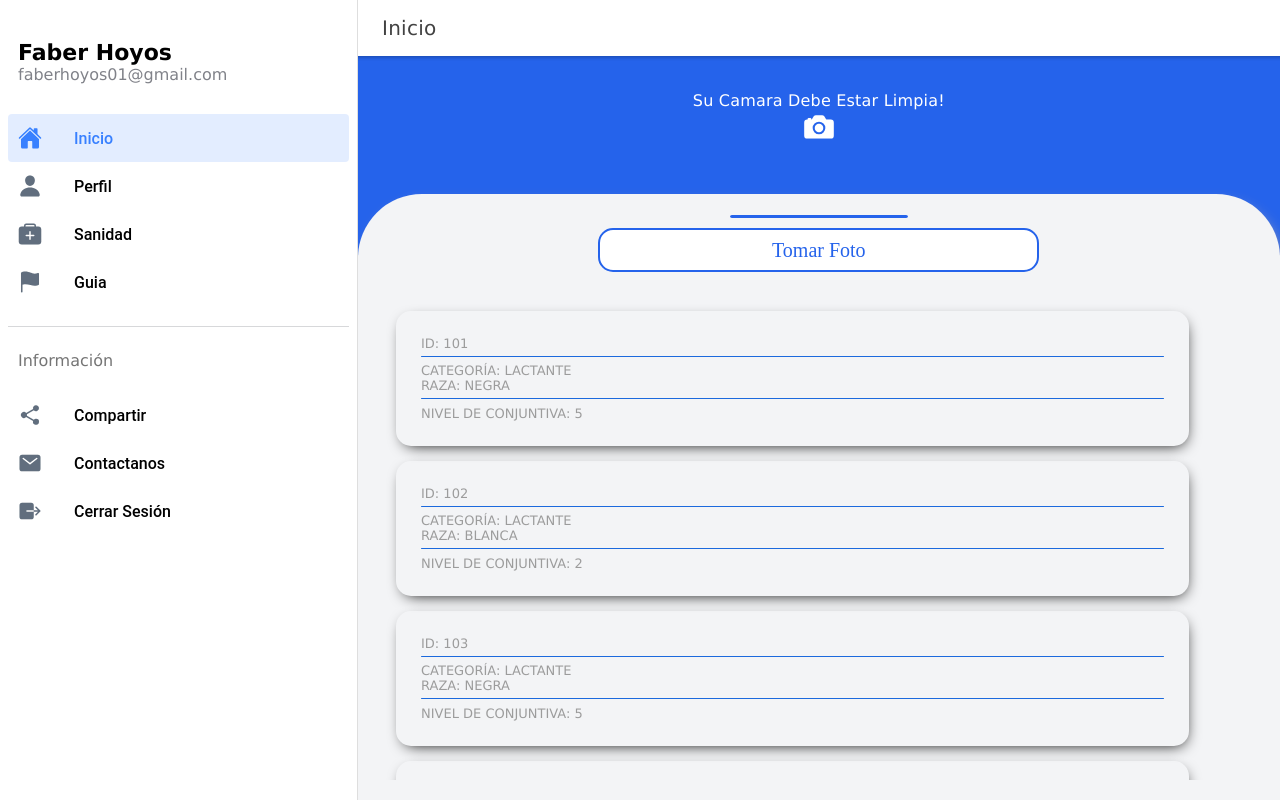
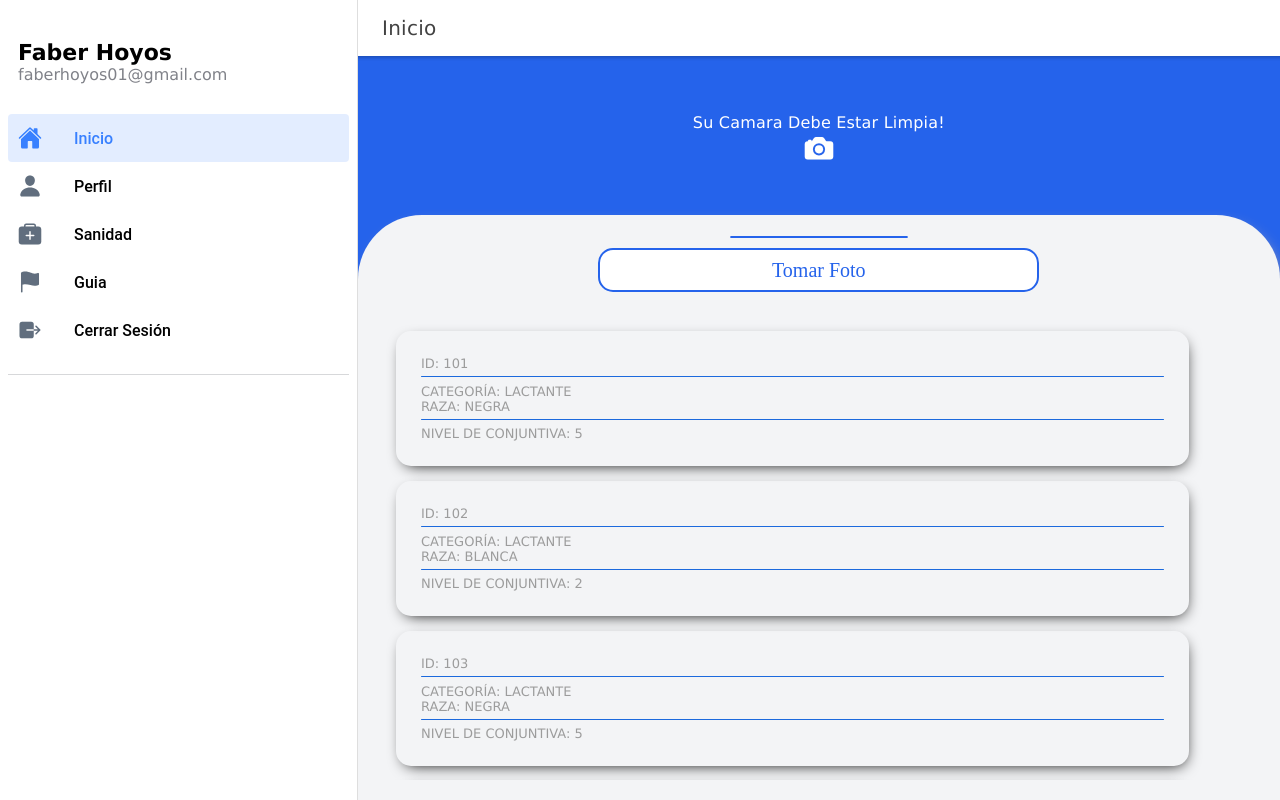
Before and after one commit to faber28/OvinoCap, a React (Create React App) app: page /page/Inicio in a window 1280 px wide. Built offline with nearby package versions, Linux system fonts and the light colour scheme.

Commit message:
eliminado botones COmpartir Contactanos Ya que por ahora no se van a utilizar y pues están de más

```diff
--- a/package.json
+++ b/package.json
@@ -7,6 +7,7 @@
     "@capacitor/app": "^1.0.6",
     "@capacitor/camera": "^1.2.1",
     "@capacitor/core": "3.3.2",
+    "@capacitor/dialog": "^1.0.6",
     "@capacitor/haptics": "1.1.3",
     "@capacitor/keyboard": "1.1.3",
     "@capacitor/status-bar": "1.0.6",
--- a/src/components/Menu.tsx
+++ b/src/components/Menu.tsx
@@ -67,25 +67,13 @@ const appPages: AppPage[] = [
     iosIcon: flagOutline,
     mdIcon: flag,
   },
-];
-const labels: AppLabels[] = [
-  {
-    title: "Compartir",
-    iosIcon: shareSocialOutline,
-    mdIcon: shareSocial,
-  },
-  {
-    title: "Contactanos",
-    iosIcon: mailOutline,
-    mdIcon: mail,
-  },
   {
     title: "Cerrar Sesión",
+    url: "/",
     iosIcon: exitOutline,
     mdIcon: exit,
-  },
+  }
 ];
-
 const Menu: React.FC = () => {
   const location = useLocation();
 
@@ -118,16 +106,6 @@ const Menu: React.FC = () => {
             );
           })}
         </IonList>
-
-        <IonList id="labels-list">
-          <IonListHeader>Información</IonListHeader>
-          {labels.map((label, index) => (
-            <IonItem lines="none" key={index}>
-              <IonIcon slot="start" ios={label.iosIcon} md={label.mdIcon} />
-              <IonLabel>{label.title}</IonLabel>
-            </IonItem>
-          ))}
-        </IonList>
       </IonContent>
     </IonMenu>
   );
--- /dev/null
+++ b/src/pages/Guia.tsx
@@ -0,0 +1,24 @@
+import "./Page.css";
+import "./css/Guia.css";
+import { IonTitle } from "@ionic/react";
+
+const Guia: React.FC = () => {
+  return (
+    <div>
+      <div className="titulo">
+        <IonTitle className="subtitulo">¿Cómo uso OvinoCap?</IonTitle>
+      </div>
+      <div className="divBody">
+        <p>
+          A continuación encontrarás un video sobre el uso de la App, donde
+          aprenderás a como puedes registrar a cada uno de tus ovinos!
+        </p>
+        <a href="https://www.youtube.com/watch?v=PKK22hmd6WM">
+          Mira el video guía ¡Aquí!
+        </a>
+      </div>
+    </div>
+  );
+};
+
+export default Guia;
--- a/src/pages/Page.tsx
+++ b/src/pages/Page.tsx
@@ -14,6 +14,7 @@ import Captura from "./Captura";
 import Perfil from "./Perfil";
 import Resultado from "./resultados";
 import Registro from "./Registro";
+import Guia from "./Guia";
 
 const Page: React.FC = () => {
   const { name } = useParams<{ name: string }>();
@@ -107,6 +108,29 @@ const Page: React.FC = () => {
       </IonPage>
   );
   }
+  else if(name === "Guia"){
+    return (
+      <IonPage>
+        <IonHeader>
+          <IonToolbar>
+            <IonButtons slot="start">
+              <IonBackButton defaultHref="/Page/Inicio" />
+            </IonButtons>
+            <IonTitle>{name}</IonTitle>
+          </IonToolbar>
+        </IonHeader>
+
+        <IonContent fullscreen>
+          <IonHeader collapse="condense">
+            <IonToolbar>
+              <IonTitle size="large">{name}</IonTitle>
+            </IonToolbar>
+          </IonHeader>
+          <Guia />
+        </IonContent>
+      </IonPage>
+  );
+  }
   return (
     <IonPage>
       <IonHeader>
--- /dev/null
+++ b/src/pages/css/Guia.css
@@ -0,0 +1,28 @@
+.titulo{
+    margin-top: 22px;
+    display:flex;
+    width: 100%;
+    justify-content: center;
+}
+
+.titulo .subtitulo {
+    font-size: medium;
+    top: 22px;
+    width: auto;
+    text-align: center;
+}
+
+.divBody {
+    display: flex;
+    flex-direction: column;
+    padding: 20px;
+    position: relative;
+    top: 0px;
+    padding-top: 22px;
+    align-items: center;
+}
+
+.divBody p{
+    color: gray;
+    text-align: center;
+}
--- a/src/pages/resultados.tsx
+++ b/src/pages/resultados.tsx
@@ -3,6 +3,15 @@ import "./css/Resultados.css";
 import { Camera, CameraResultType } from "@capacitor/camera";
 import { useState } from "react";
 import { Link } from "react-router-dom";
+import { Dialog } from '@capacitor/dialog';
+
+
+const showAlert = async () => {
+  await Dialog.alert({
+    title: 'Espera!',
+    message: 'Debes tomar o agregar una foto antes de continuar',
+  });
+};
 
 const Resultado: React.FC = () => {
   const [imagen, setImagen] = useState<any>(
@@ -33,12 +42,13 @@ const Resultado: React.FC = () => {
             <label>Resultado de Evaluar el ojo del Ovino</label>
             <hr className="purpleHr" />
             <label>Imagen del Ovino</label>
+            <div></div>
             <div className="res">
               <img src={imagen} alt="Conjuntiva" />
             </div>
             <label>Porcentaje: {porcentaje}</label>
             <label>Nivel: {nivel}</label>
-            <button onClick={()=>{alert("Primero toma una foto!");}}>Registrar</button>
+            <button onClick={()=>{showAlert()}}>Registrar</button>
           </div>
         </div>
       </div>
```
Also changed, not shown: 4 other files (tests, documents, lock files or other folders).
